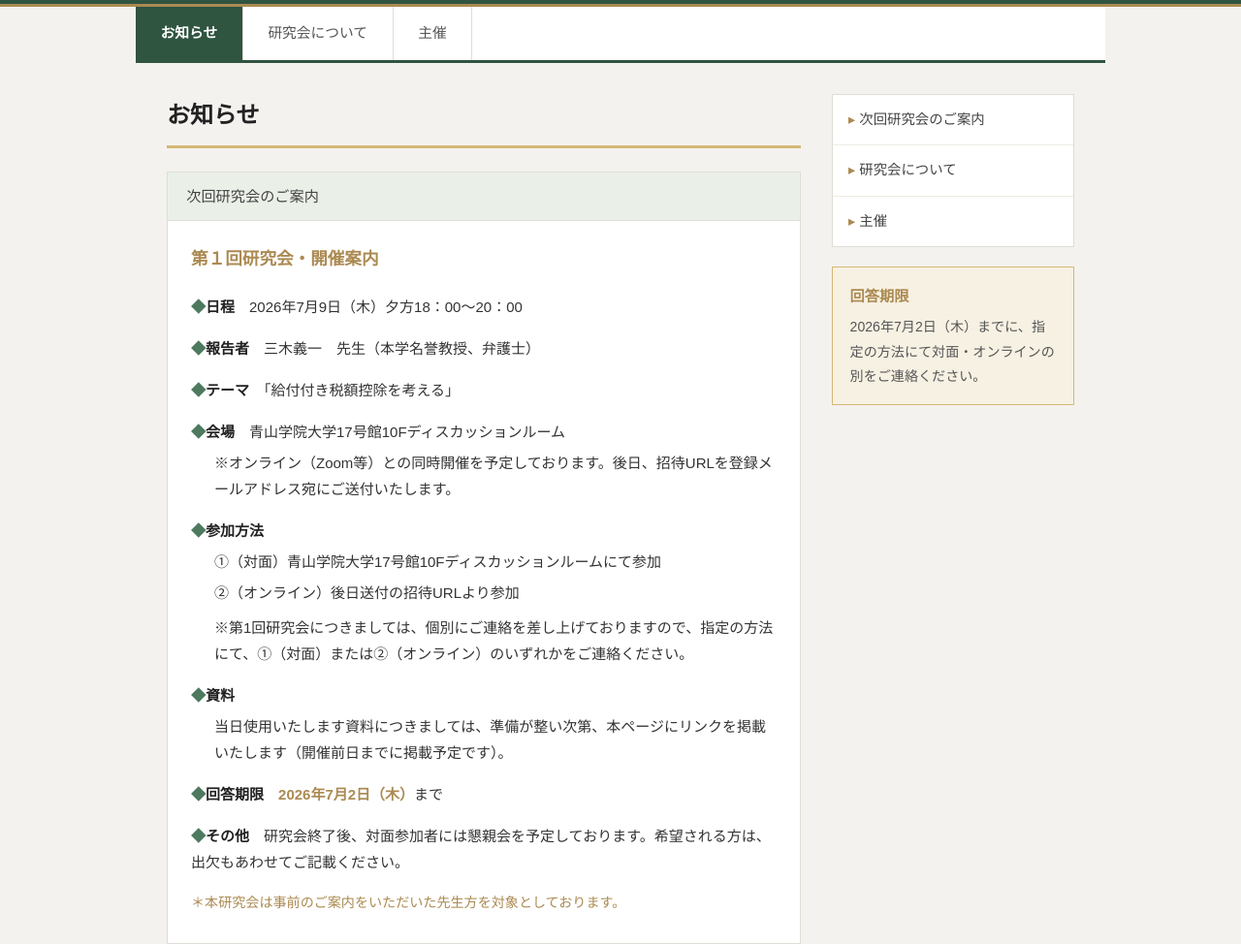
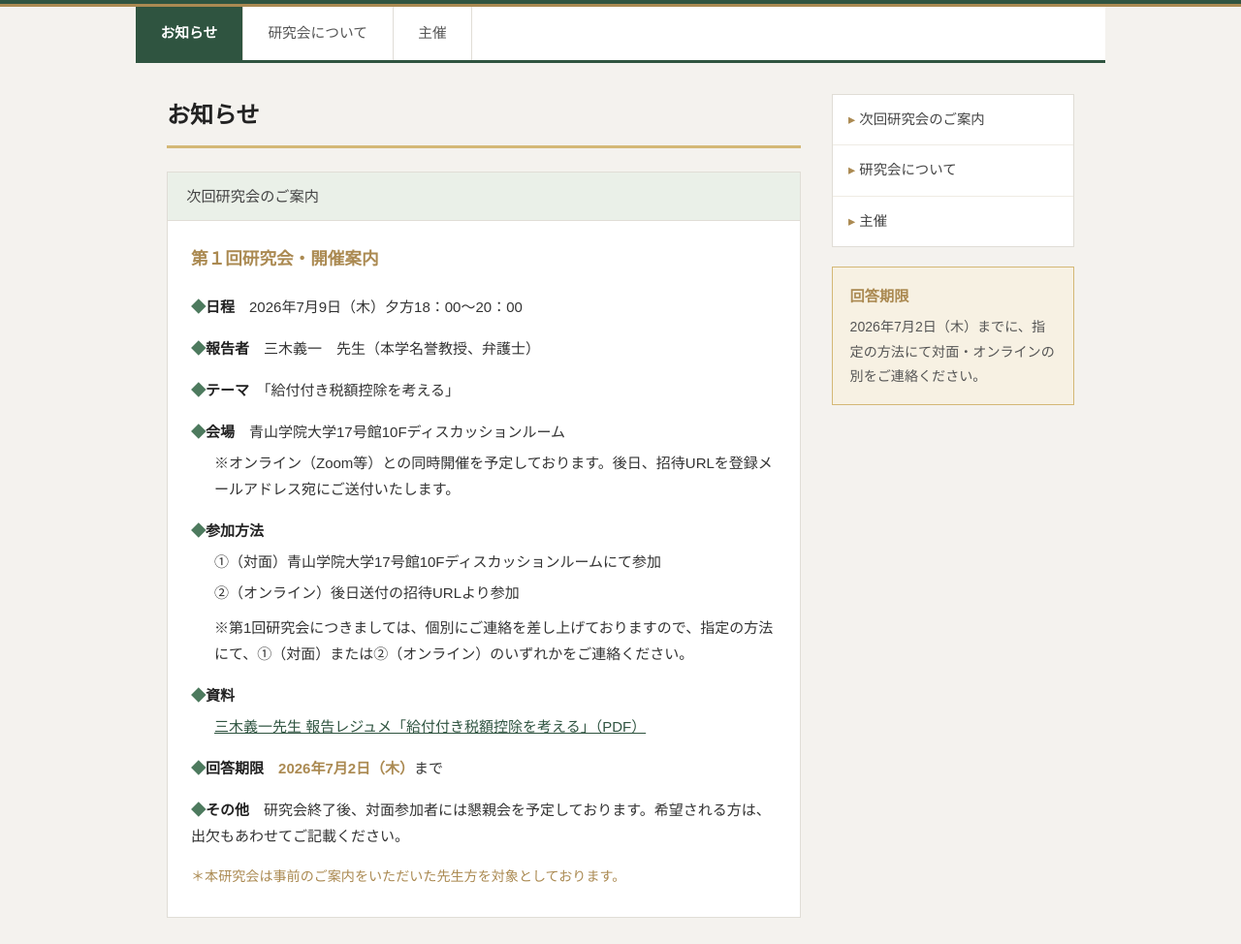
Before and after one commit to nekonotestudio/tax-credit-study-group, a plain HTML site: page index.html in a window 1280 px wide. Shown: the part 72-1046 px from the top of the page at 97% size. Drawn offline with Linux system fonts and the light colour scheme.

Commit message:
Add corrected Miki resume PDF

```diff
--- a/index.html
+++ b/index.html
@@ -340,7 +340,7 @@
 
           <div class="field">
             <span class="diamond">◆</span><span class="field-label">資料</span>
-            <div class="sub">当日使用いたします資料につきましては、準備が整い次第、本ページにリンクを掲載いたします（開催前日までに掲載予定です）。</div>
+            <div class="sub"><a href="docs/miki_resume_20260709.pdf">三木義一先生 報告レジュメ「給付付き税額控除を考える」（PDF）</a></div>
           </div>
 
           <div class="field">
```
Also changed, not shown: 1 other file.
